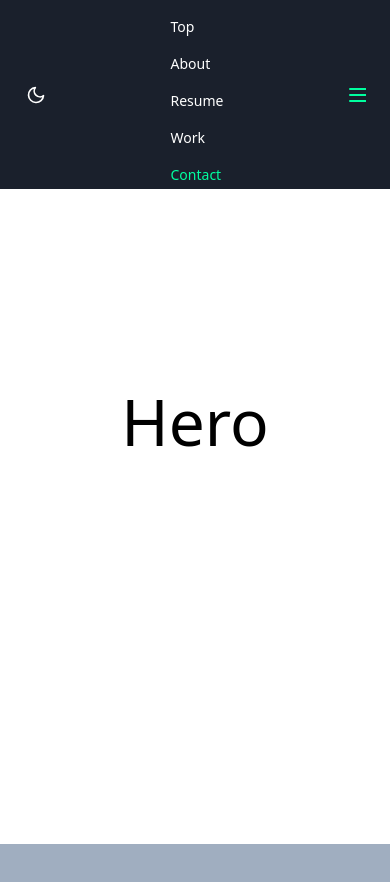
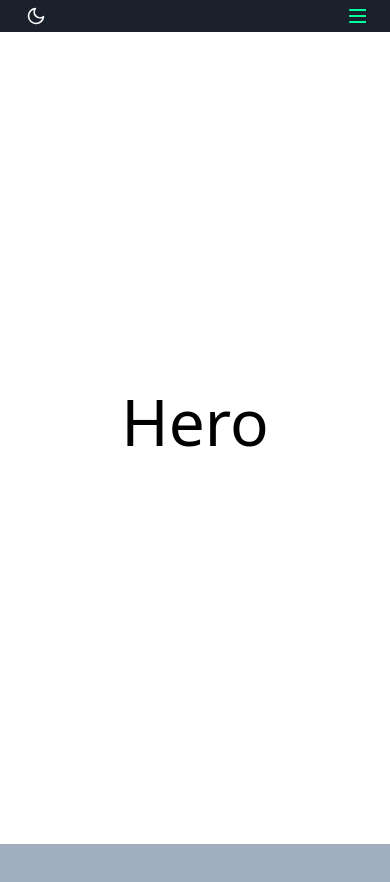
Before and after one commit to trchristensen/react-portfolio, a React (Create React App) app: page / in a window 390 px wide. Shown: the top 882 px of the page. Built offline with nearby package versions, Linux system fonts and the light colour scheme.

Commit message:
tuning the navbar

```diff
--- a/src/App.js
+++ b/src/App.js
@@ -9,7 +9,7 @@ import { themeState } from './atoms/themeState';
 import { useRecoilValue } from 'recoil';
 
 import useLocalStorage from './hooks/useLocalStorage';
-import { Waypoint } from 'react-waypoint';
+
 
 const json = {
   "main": {
--- a/src/components/header/header.component.jsx
+++ b/src/components/header/header.component.jsx
@@ -1,4 +1,4 @@
-import React, { useEffect } from "react";
+import React from "react";
 import { themeState } from "../../atoms/themeState";
 import { activeSectionState } from "../../atoms/activeSectionState";
 import { useSetRecoilState, useRecoilValue } from "recoil";
@@ -48,7 +48,7 @@ const MoonIcon = () => (
 const Header = ({ data }) => {
   //   const { name } = data.main;
 
-  const navLinks = [
+  const wayPoints = [
     {
       title: "Top",
       id: "top",
@@ -85,11 +85,16 @@ const Header = ({ data }) => {
   };
 
   const activeSection = useRecoilValue(activeSectionState);
+  const setActiveSection = useSetRecoilState(activeSectionState);
 
   return (
     <nav className="flex items-center justify-end flex-wrap bg-gray-900 px-6 py-0 fixed w-full">
-      <div className={`${navOpen ? `` : `navbar flex justify-between w-full flex-row`}`}>
-        {navOpen ? null : (
+      <div
+        className={`navbar flex w-full justify-between ${
+          navOpen ? `` : `flex justify-between w-full flex-row`
+        }`}
+      >
+        {/* {navOpen ? null : ( */}
         <div className="theme-toggle flex items-center justify-center w-6">
           <a
             onClick={() => toggleTheme()}
@@ -98,14 +103,16 @@ const Header = ({ data }) => {
             {theme === "light" ? MoonIcon() : SunIcon()}
           </a>
         </div>
-        )}
+        {/* )} */}
         {navOpen ? null : (
-          <div className="visible-links xs:hidden sm:hidden md:hidden lg:flex lg:items-center xl:flex">
+          <div className="visible-links hidden lg:flex lg:items-center xl:flex">
             <div className="text-sm lg:flex-grow">
-              {navLinks.map((link) =>
+              {wayPoints.map((link) =>
                 link.id !== "" ? (
                   <a
+                    key={link.id}
                     href={link.url}
+                    onClick={() => setActiveSection(link.id)}
                     className={`block mt-4 lg:inline-block lg:mt-0 hover:text-white mr-2 ml-2 mb-1 ${
                       activeSection === link.id ? "text-tertiary" : "text-white"
                     }`}
@@ -142,17 +149,19 @@ const Header = ({ data }) => {
         </button>
       </div>
 
-      <div className=""></div>
       {/* // mobile dropdown */}
       <div
-        className={`${
+        className={`menu-dropdown ${
           !navOpen ? `hidden` : ``
-        } w-full block flex-grow flex items-center w-auto`}
+        } w-full block flex-grow flex-col flex w-auto`}
       >
+        <div className="menu-dropdown-container">
           <div className="text-sm lg:flex-grow">
-          {navLinks.map((link) =>
+            {wayPoints.map((link) =>
               link.id !== "" ? (
                 <a
+                  key={link.id}
+                  onClick={() => setActiveSection(link.id)}
                   href={link.url}
                   className={`block mt-4 lg:inline-block lg:mt-0 hover:text-white mr-2 ml-2 mb-1 ${
                     activeSection === link.id ? "text-tertiary" : "text-white"
@@ -163,8 +172,20 @@ const Header = ({ data }) => {
               ) : null
             )}
           </div>
+          <div className="text-sm lg:flex-grow border-top">
+            <a className="block mt-4 lg:inline-block lg:mt-0 text-white mr-2 ml-2 mb-1">
+              Link 1
+            </a>
+            <a className="block mt-4 lg:inline-block lg:mt-0 text-white mr-2 ml-2 mb-1">
+              Link 2
+            </a>
+            <a className="block mt-4 lg:inline-block lg:mt-0 text-white mr-2 ml-2 mb-1">
+              Link 3
+            </a>
+          </div>
         </div>
         {/* end mobile dropdown */}
+      </div>
     </nav>
   );
 };
--- a/src/components/hero/hero.component.jsx
+++ b/src/components/hero/hero.component.jsx
@@ -12,7 +12,7 @@ const Hero = () => {
       <>
         <Waypoint onEnter={() => setActiveSection("top")} />
         <section
-          id="hero"
+          id="top"
           className="h-screen bg-primary flex items-center justify-center flex-wrap flex-col">
           <div class="container w-full">
             <div className="card">
```
Also changed, not shown: src/assets/icons/backtotop.js (added, +8 -0 lines). Lines whose indentation alone changed are shown as unchanged.
